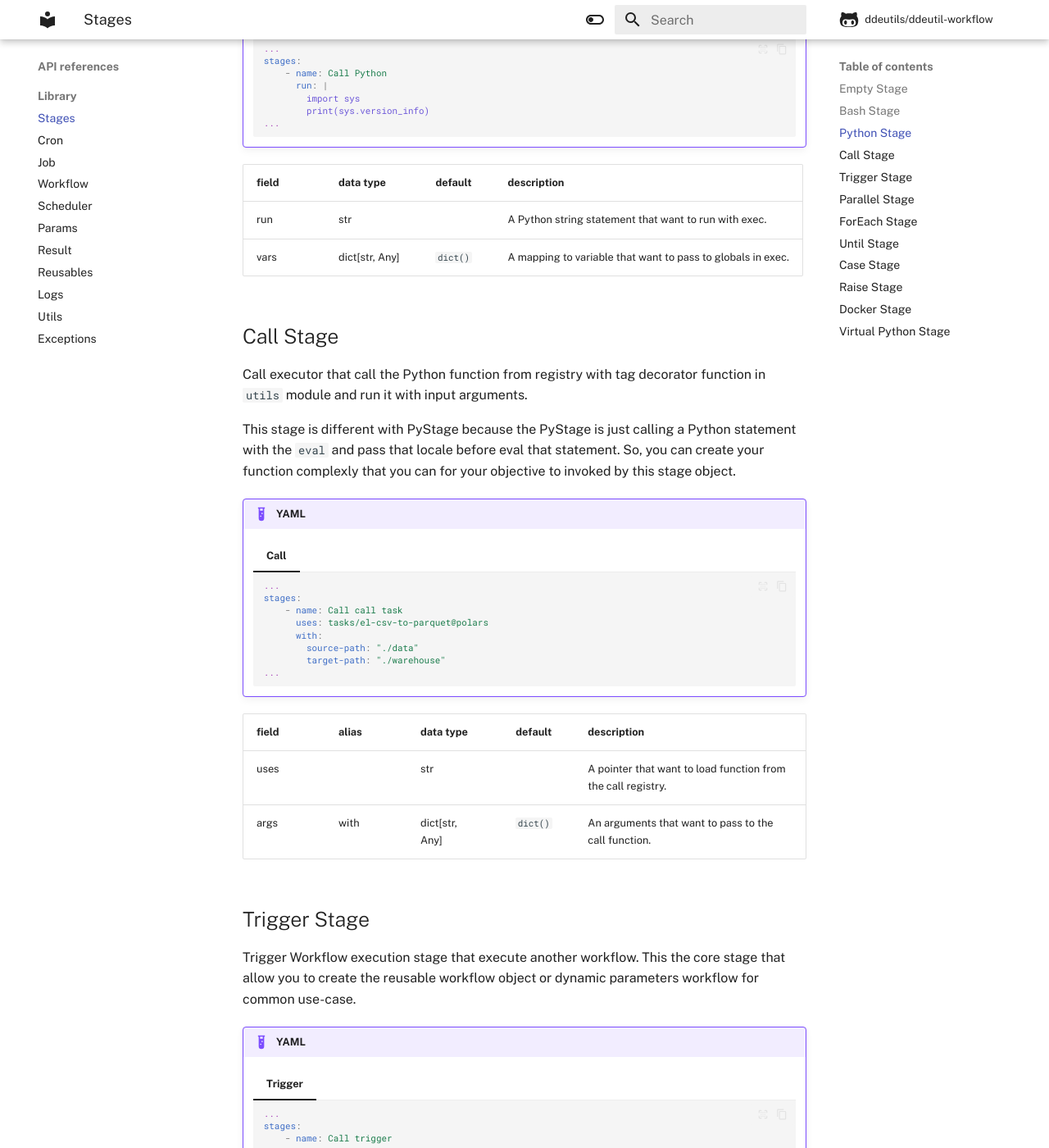
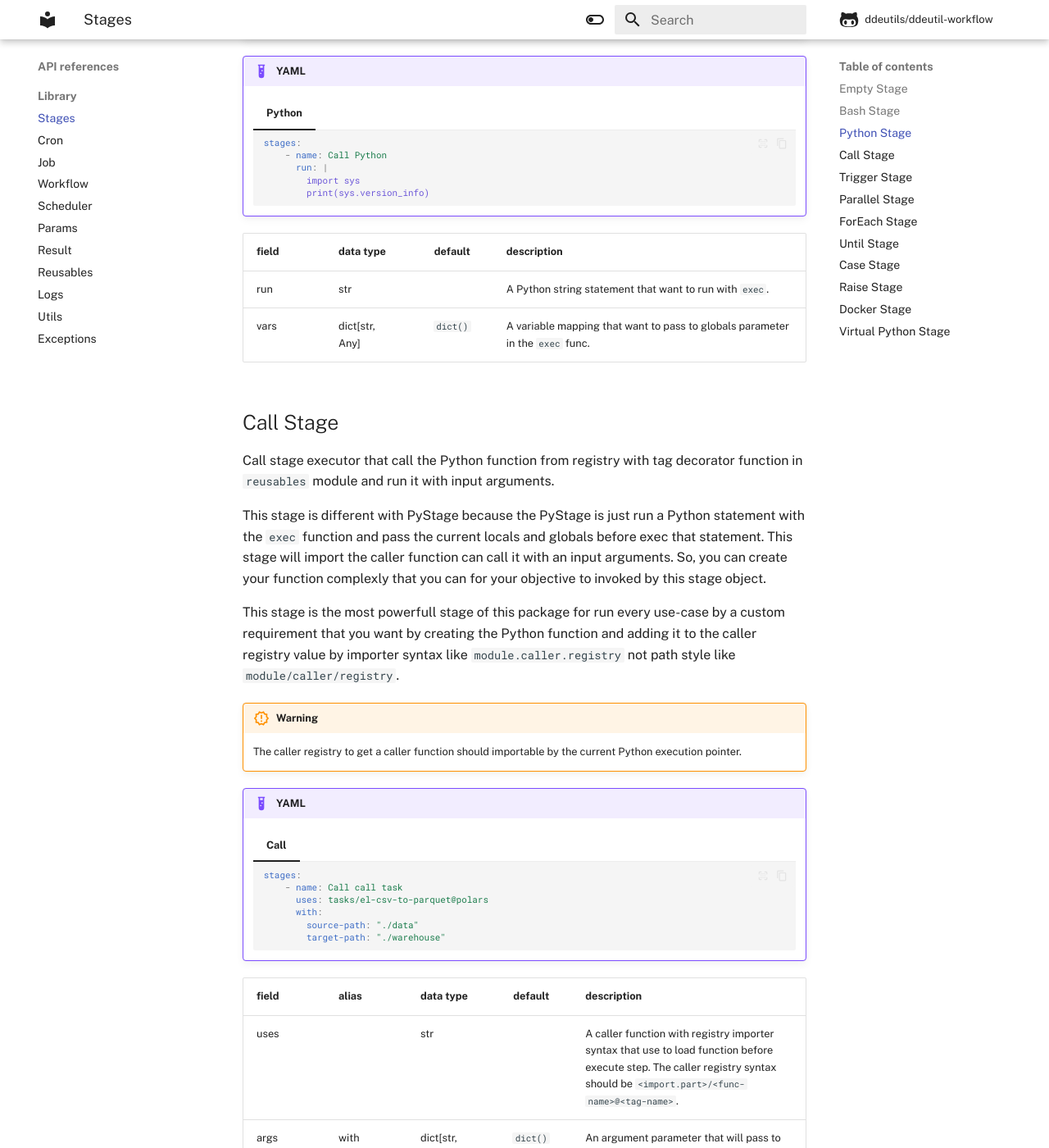
Before and after one commit to ddeutils/ddeutil-workflow, an MkDocs documentation site: the page built from docs/api/stages.md, in a window 1280 px wide and 1400 px high, scrolled down 2619 px. Shown: the whole window at 82% size. Built offline with MkDocs 1.6.1 and Material for MkDocs 9.7.7, drawn with Linux system fonts in a browser that asks for light colours; comment, search, counter and statistics services are not loaded; some of the changed text lies outside the part shown.

Commit message:
:page_facing_up: docs: update stage api docs.

````diff
--- a/docs/api/stages.md
+++ b/docs/api/stages.md
@@ -48,34 +48,28 @@
     === "Echo"
 
         ```yaml
-        ...
         stages:
           - name: Echo hello world
             echo: "Hello World"
-        ...
         ```
 
     === "Echo with ID"
 
         ```yaml
-        ...
         stages:
           - name: Echo hello world
             id: echo-stage
             echo: "Hello World"
-        ...
         ```
 
     === "Sleep"
 
         ```yaml
-        ...
         stages:
           - name: Echo hello world
             id: echo-sleep-stage
             echo: "Hello World and Sleep 10 seconds"
             sleep: 10
-        ...
         ```
 
 | field | data type   | default | description                                                                                                      |
@@ -88,114 +82,127 @@
 Bash execution stage that execute bash script on the current OS.
 If your current OS is Windows, it will run on the bash in the WSL.
 
-I get some limitation when I run shell statement with the built-in
-subprocess package. It does not good enough to use multiline statement.
-Thus, I add writing ``.sh`` file before execution process for fix this
-issue.
+!!! warning
+
+    I get some limitation when I run shell statement with the built-in
+    subprocess package. It does not good enough to use multiline statement.
+    Thus, I add writing ``.sh`` file before execution process for fix this
+    issue.
 
 !!! example "YAML"
 
     === "Bash"
 
         ```yaml
-        ...
         stages:
             - name: Call echo
               bash: |
                 echo "Hello Bash Stage";
-        ...
         ```
 
     === "Bash with Env"
 
         ```yaml
-        ...
         stages:
             - name: Call echo with env
               env:
                 FOO: BAR
               bash: |
                 echo "Hello Bash $FOO";
-        ...
         ```
 
-| field   | data type      | default  | description                                                                           |
-|---------|----------------|:--------:|---------------------------------------------------------------------------------------|
-| bash    | str            |          | A bash statement that want to execute.                                                |
-| env     | dict[str, Any] | `dict()` | An environment variable mapping that want to set before execute this shell statement. |
+| field   | data type      | default  | description                                                                                             |
+|---------|----------------|:--------:|---------------------------------------------------------------------------------------------------------|
+| bash    | str            |          | A bash statement that want to execute via Python subprocess.                                            |
+| env     | dict[str, Any] | `dict()` | An environment variables that set before run bash command. It will add on the header of the `.sh` file. |
 
 ## Python Stage
 
-Python executor stage that running the Python statement with receiving
-globals and additional variables.
+Python stage that running the Python statement with the current globals
+and passing an input additional variables via `exec` built-in function.
 
 This stage allow you to use any Python object that exists on the globals
 such as import your installed package.
+
+!!! warning
+
+    The exec build-in function is very dangerous. So, it should use the `re`
+    module to validate exec-string before running or exclude the `os` package
+    from the current globals variable.
 
 !!! example "YAML"
 
     === "Python"
 
         ```yaml
-        ...
         stages:
             - name: Call Python
               run: |
                 import sys
                 print(sys.version_info)
-        ...
         ```
 
-| field | data type      | default  | description                                                 |
-|-------|----------------|:--------:|-------------------------------------------------------------|
-| run   | str            |          | A Python string statement that want to run with exec.       |
-| vars  | dict[str, Any] | `dict()` | A mapping to variable that want to pass to globals in exec. |
+| field | data type      | default  | description                                                                   |
+|-------|----------------|:--------:|-------------------------------------------------------------------------------|
+| run   | str            |          | A Python string statement that want to run with `exec`.                       |
+| vars  | dict[str, Any] | `dict()` | A variable mapping that want to pass to globals parameter in the `exec` func. |
 
 ## Call Stage
 
-Call executor that call the Python function from registry with tag
-decorator function in ``utils`` module and run it with input arguments.
+Call stage executor that call the Python function from registry with tag
+    decorator function in `reusables` module and run it with input arguments.
 
-This stage is different with PyStage because the PyStage is just calling
-a Python statement with the ``eval`` and pass that locale before eval that
-statement. So, you can create your function complexly that you can for your
-objective to invoked by this stage object.
+This stage is different with PyStage because the PyStage is just run
+a Python statement with the `exec` function and pass the current locals and
+globals before exec that statement. This stage will import the caller
+function can call it with an input arguments. So, you can create your
+function complexly that you can for your objective to invoked by this stage
+object.
+
+This stage is the most powerfull stage of this package for run every
+use-case by a custom requirement that you want by creating the Python
+function and adding it to the caller registry value by importer syntax like
+`module.caller.registry` not path style like `module/caller/registry`.
+
+!!! warning
+
+    The caller registry to get a caller function should importable by the
+    current Python execution pointer.
 
 !!! example "YAML"
 
     === "Call"
 
         ```yaml
-        ...
         stages:
             - name: Call call task
               uses: tasks/el-csv-to-parquet@polars
               with:
                 source-path: "./data"
                 target-path: "./warehouse"
-        ...
         ```
 
-| field  | alias | data type           | default  | description                                                  |
-|--------|-------|---------------------|:--------:|--------------------------------------------------------------|
-| uses   |       | str                 |          | A pointer that want to load function from the call registry. |
-| args   | with  | dict[str, Any]      | `dict()` | An arguments that want to pass to the call function.         |
+| field  | alias | data type           | default  | description                                                                                                                                                                 |
+|--------|-------|---------------------|:--------:|-----------------------------------------------------------------------------------------------------------------------------------------------------------------------------|
+| uses   |       | str                 |          | A caller function with registry importer syntax that use to load function before execute step. The caller registry syntax should be `<import.part>/<func-name>@<tag-name>`. |
+| args   | with  | dict[str, Any]      | `dict()` | An argument parameter that will pass to this caller function.                                                                                                               |
 
 ## Trigger Stage
 
-Trigger Workflow execution stage that execute another workflow. This
-the core stage that allow you to create the reusable workflow object or
-dynamic parameters workflow for common use-case.
+Trigger workflow executor stage that run an input trigger Workflow
+execute method. This is the stage that allow you to create the reusable
+Workflow template with dynamic parameters.
 
 !!! example "YAML"
 
     === "Trigger"
 
         ```yaml
-        ...
         stages:
             - name: Call trigger
-        ...
+              trigger: trigger-workflow-name
+              params:
+                name: foo
         ```
 
 | field     | data type      | default  | description                                                      |
@@ -206,35 +213,60 @@
 
 ## Parallel Stage
 
-!!! warning
+Parallel stage executor that execute branch stages with multithreading.
+This stage let you set the fix branches for running child stage inside it on
+multithread pool.
 
-    This stage is nested stage.
+!!! note
+
+    This stage is not the low-level stage model because it runs multi-stages
+    in this stage execution.
+
+| field       | alias       | data type              | default | description                                                                                                                      |
+|-------------|-------------|------------------------|:-------:|----------------------------------------------------------------------------------------------------------------------------------|
+| parallel    |             | dict[str, list[Stage]] |         | A mapping of branch name and its stages.                                                                                         |
+| max_workers | max-workers | int                    |   `2`   | The maximum multi-thread pool worker size for execution parallel. This value should be gather or equal than 1, and less than 20. |
 
 ## ForEach Stage
 
-!!! warning
+For-Each stage executor that execute all stages with each item in the
+foreach list.
 
-    This stage is nested stage.
+!!! note
+
+    This stage is not the low-level stage model because it runs
+    multi-stages in this stage execution.
 
 ## Until Stage
 
-!!! warning
+Until stage executor that will run stages in each loop until it valid
+with stop loop condition.
 
-    This stage is nested stage.
+
+!!! note
+
+    This stage is not the low-level stage model because it runs
+    multi-stages in this stage execution.
 
 ## Case Stage
 
-!!! warning
-
-    This stage is nested stage.
+Case stage executor that execute all stages if the condition was matched.
 
 ## Raise Stage
 
-Raise error stage execution that raise StageException that use a message field
-for making error message before raise.
+Raise error stage executor that raise `StageException` that use a message
+field for making error message before raise.
 
 ## Docker Stage
 
+Docker container stage execution that will pull the specific Docker image
+with custom authentication and run this image by passing environment
+variables and mounting local volume to this Docker container.
+
+The volume path that mount to this Docker container will limit. That is
+this stage does not allow you to mount any path to this container.
+
 ## Virtual Python Stage
 
-Execution Python statement on the new Python virtual environment.
+Virtual Python stage executor that run Python statement on the dependent
+Python virtual environment via the `uv` package.
````
Also changed, not shown: 2 other files.
